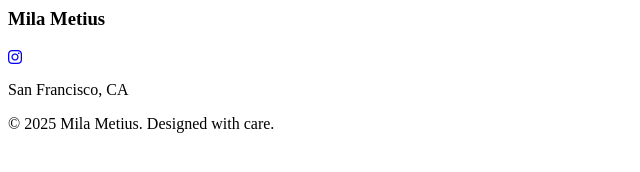
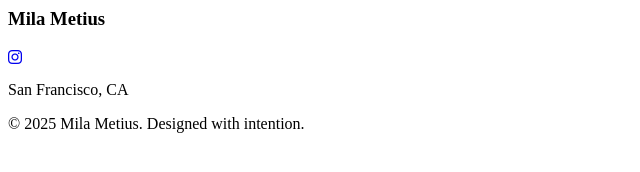
Before and after one commit to ZuluK/mila-metius, a plain HTML site: page footer.html in a window 1280 px wide. Shown: the full height of the page, 0-640 px from the left. Drawn offline with Linux system fonts and the light colour scheme.

Commit message:
Changed footer text from care to intention

```diff
--- a/footer.html
+++ b/footer.html
@@ -28,7 +28,7 @@
       <!-- 🔹 RIGHT COLUMN -->
       <div class="col-md-4 text-md-end text-center">
         <p class="mb-1">San Francisco, CA</p>
-        <p class="small m-0">© 2025 Mila Metius. Designed with care.</p>
+        <p class="small m-0">© 2025 Mila Metius. Designed with intention.</p>
       </div>
 
     </div>
--- a/styles.css
+++ b/styles.css
@@ -1,7 +1,6 @@
 /* ======================================================
    Mila Metius — Refined styles.css
    Author: Rich Spence
-   Description: Organized and formatted for clarity
 ====================================================== */
 
 /* ------------------------------------------------------
@@ -266,7 +265,7 @@ header nav a:hover {
 }
 
 /* ------------------------------------------------------
-   COMING SOON OVERLAY (Hover)
+   COMING SOON OVERLAY
 ------------------------------------------------------ */
 .product-card::before {
   content: "COMING SOON";
```
